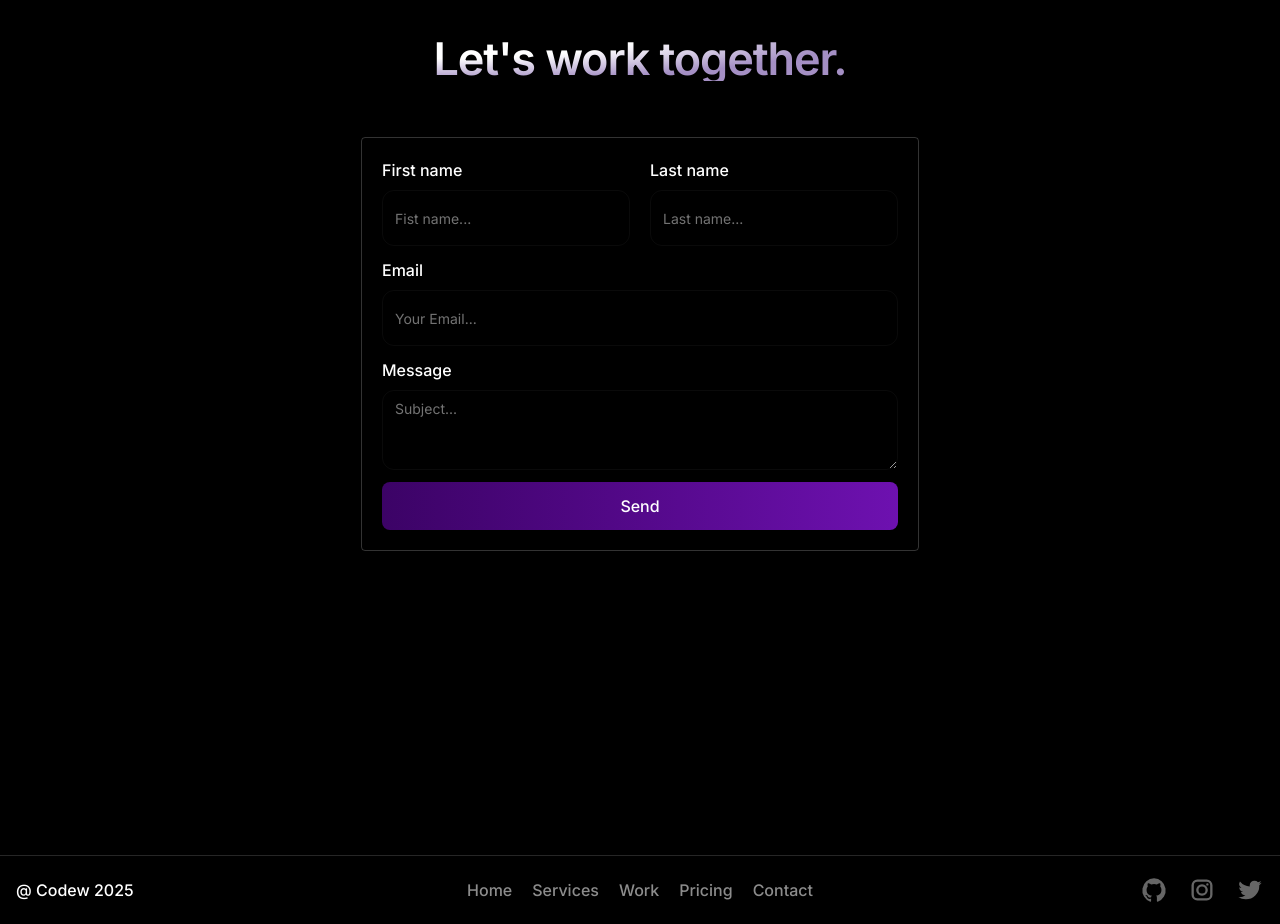
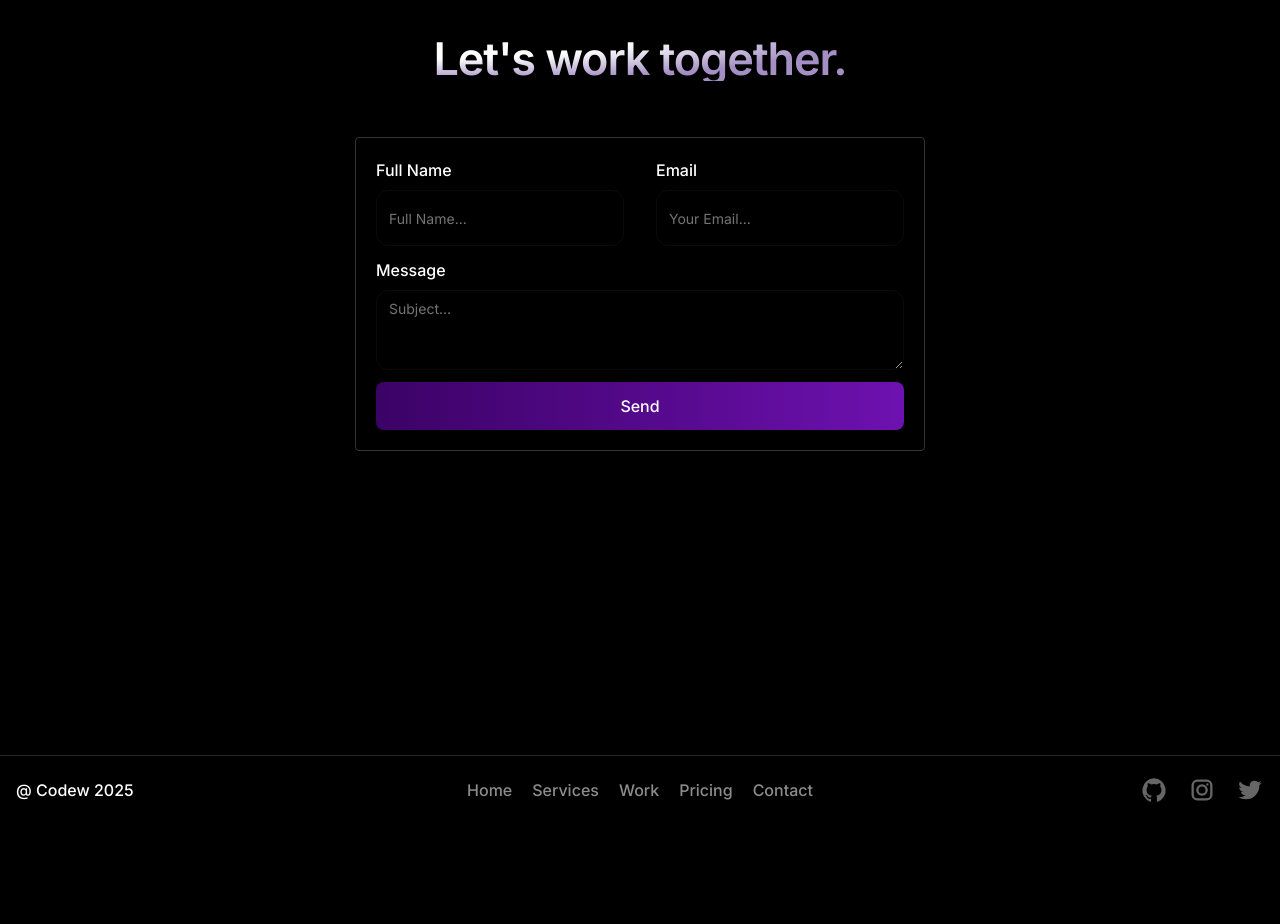
Before and after one commit to SaadAnna/Codew.v.1, a Next.js app: page / in a window 1280 px wide. Shown: the part 4640-5564 px from the top of the page. After the commit the page ends 5464 px from the top, so only its background shows below. Built offline with nearby package versions, Linux system fonts and the light colour scheme.

Commit message:
Add Formsubmit in the contact section and some new style also

```diff
--- a/app/sections/Contact.tsx
+++ b/app/sections/Contact.tsx
@@ -6,31 +6,22 @@ export const Contact = () => {
           Let&apos;s work together.{" "}
         </h1>
 
-        <div className="mt-14 gap-3 mx-auto flex flex-col p-5 border border-white/20 rounded-sm ">
-          <div className="flex gap-5 flex-wrap items-center">
-          <div className="flex flex-col text-start ">
-          <label className="block text-base font-medium mb-2">
-          First name
+        <form action="https://formsubmit.co/annasaaddev@gmail.com" method="POST" className="mt-14 gap-3 mx-auto flex flex-col p-5 border border-white/20 rounded-sm ">
+
+            <div className="flex gap-8 flex-wrap items-center">
+            <div className="flex flex-col text-start ">
+            <label className="block text-base font-medium mb-2">
+          Full Name
           </label>
             <input
               type="text"
+              name="name"
               required
               className="w-auto h-14 pl-3 border border-white/4 rounded-xl placeholder:text-white/45 placeholder:text-sm focus:border-white/20 focus:outline-none"
-              placeholder="Fist name..."
+              placeholder="Full Name..."
             />
             </div>
-            <div className="flex flex-col text-start ">
-            <label className="block text-base font-medium mb-2">
-          Last name
-          </label>
-            <input
-              type="text"
-              required
-              className="w-auto h-14 pl-3 border border-white/4 rounded-xl placeholder:text-white/45 placeholder:text-sm focus:border-white/20 focus:outline-none"
-              placeholder="Last name..."
-            />
-            </div>
-          </div>
+
           <div className="flex flex-col text-start" >
 
           <label className="block text-base font-medium mb-2">
@@ -38,10 +29,12 @@ export const Contact = () => {
           </label>
           <input
             type="email"
+            name="email"
             required
             className="w-auto h-14 pl-3 border border-white/4 rounded-xl placeholder:text-white/45 placeholder:text-sm focus:border-white/20 focus:outline-none"
             placeholder="Your Email..."
           />
+          </div>
           </div>
           <div className="flex flex-col text-start">
           <label className="block text-base font-medium mb-2">
@@ -49,6 +42,7 @@ export const Contact = () => {
           </label>
           <textarea
             required
+            name="message"
             className="w-auto h-20 pl-3 p-2 border border-white/4 rounded-xl placeholder:text-white/45 placeholder:text-sm focus:border-white/20 focus:outline-none"
             placeholder="Subject..."
           />
@@ -59,7 +53,7 @@ export const Contact = () => {
               >
                 Send
               </button>
-        </div>
+        </form>
       </div>
     </section>
   );
```
